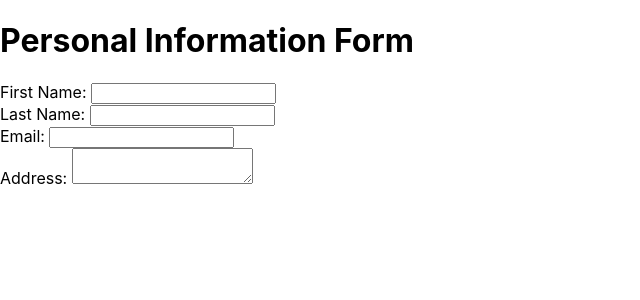
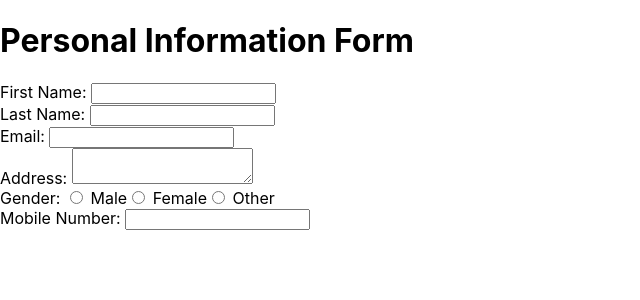
Before and after one commit to dnycstr/react-training-2025, a React (Create React App) app: page / in a window 1280 px wide. Shown: the top 300 px of the page, without its empty margins (0-640 px from the left). Built offline with nearby package versions, Linux system fonts and the light colour scheme.

Commit message:
updated form

```diff
--- a/src/parenttsx/PersonalInformationForm.tsx
+++ b/src/parenttsx/PersonalInformationForm.tsx
@@ -5,6 +5,8 @@ interface PersonModel {
   lastName: string;
   email: string;
   address: string;
+  gender: string;
+  Mnumber: string;
 }
 
 const initialPerson: PersonModel = {
@@ -12,6 +14,8 @@ const initialPerson: PersonModel = {
   lastName: "",
   email: "",
   address: "",
+  gender: "",
+  Mnumber:"",
 };
 
 export const PersonalInformationForm = () => {
@@ -65,6 +69,47 @@ export const PersonalInformationForm = () => {
           }}
         />
       </div>
+      <div>
+        <span>Gender: </span>
+        <input
+        type="radio"
+        name="gender"
+        value="male"
+        checked={person.gender === "male"}
+        onChange={(e) => {
+          let currentPerson = { ...person, gender: e.target.value };
+          setPerson(currentPerson);
+        }}/> Male
+      <input
+        type="radio"
+        name="gender"
+        value="female"
+        checked={person.gender === "female"}
+        onChange={(e) => {
+          let currentPerson = { ...person, gender: e.target.value };
+          setPerson(currentPerson);
+        }}/> Female
+      <input
+        type="radio"
+        name="gender"
+        value="other"
+        checked={person.gender === "other"}
+        onChange={(e) => {
+          let currentPerson = { ...person, gender: e.target.value };
+          setPerson(currentPerson);
+        }}/> Other
+    </div>
+    <div>
+        <span>Mobile Number: </span>
+        <input
+          type="string"
+          value={person.Mnumber}
+          onChange={(e) => {
+            let currentPerson = { ...person, Mnumber: e.target.value };
+            setPerson(currentPerson);
+          }}
+        />
+      </div>
       <br />
     </div>
   );
```
